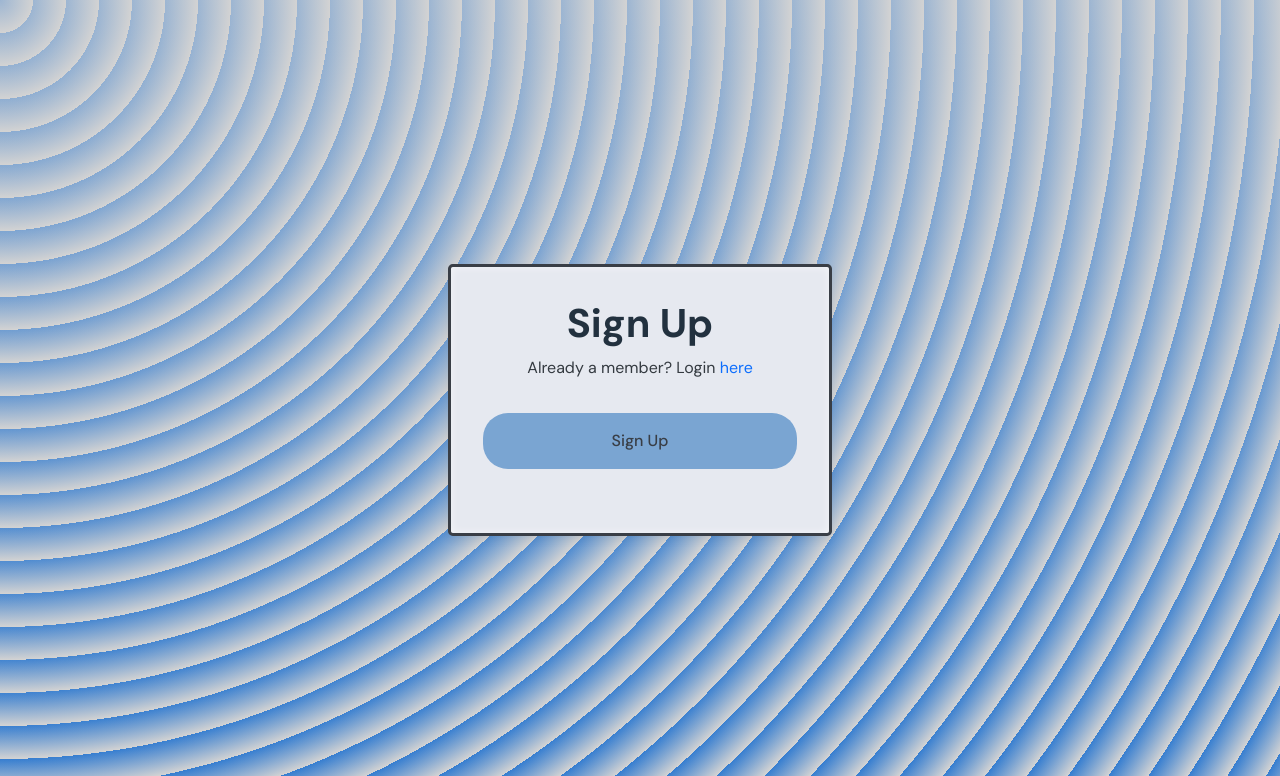
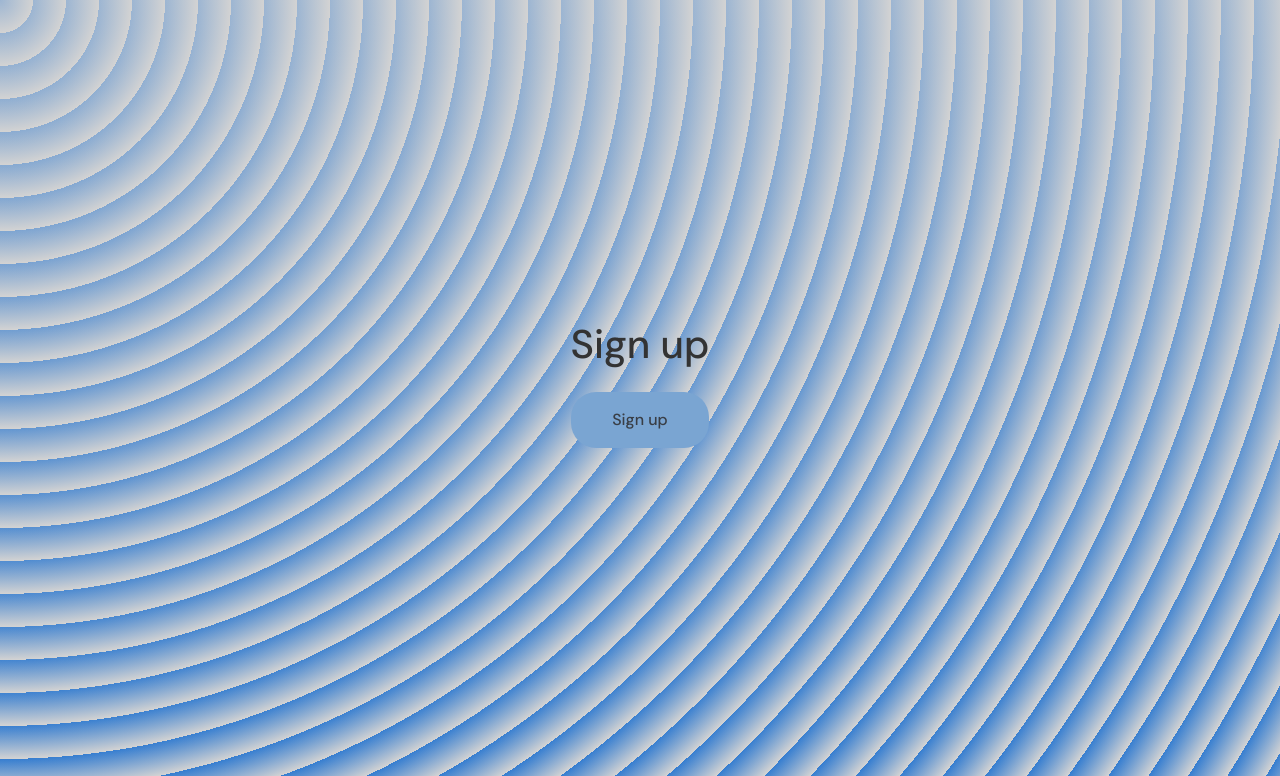
Before and after one commit to Peizeli1/Hedgehog, a Django app: template insert_team_name_here/tutorials/templates/sign_up.html in a window 1280 px wide. Shown: the top 776 px of the page. Run offline with Django 3.2, Linux system fonts and the light colour scheme; the template is opened without the code that fills it, so the values that code supplies are empty; some libraries are stand-ins or nearby versions.

Commit message:
a commit

```diff
--- a/insert_team_name_here/tutorials/templates/sign_up.html
+++ b/insert_team_name_here/tutorials/templates/sign_up.html
@@ -26,20 +26,14 @@
 {% extends 'base_content.html' %}
 {% block content %}
 <div class="container">
-  <!-- Signup Section -->
   <div class="row">
     <div class="col-12">
-      <div class="home-wrapper">
-        <div class="signup-card">
-          <h1>Sign Up</h1>
-          <p class="sign-text">Already a member? Login <a href="{% url 'log_in' %}">here</a></p>
-          <form action="{% url 'sign_up' %}" method="post" novalidate>
-            {% csrf_token %}
-{#            {% include 'partials/bootstrap_form.html' with form=form %}#}
-            <input type="submit" value="Sign Up" class="btn btn-primary">
-          </form>
-        </div>
-      </div>
+      <h1>Sign up</h1>
+      <form action="{% url 'sign_up' %}" method="post">
+        {% csrf_token %}
+        {% include 'partials/bootstrap_form.html' with form=form %}
+        <input type="submit" value="Sign up" class="btn btn-primary">
+      </form>
     </div>
   </div>
 </div>
```
